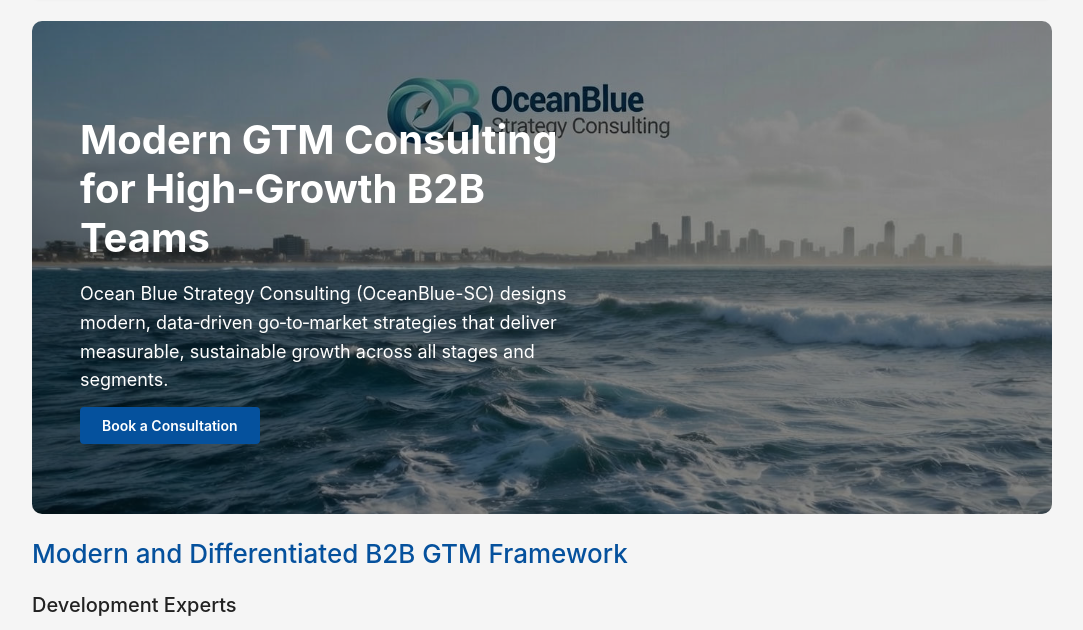
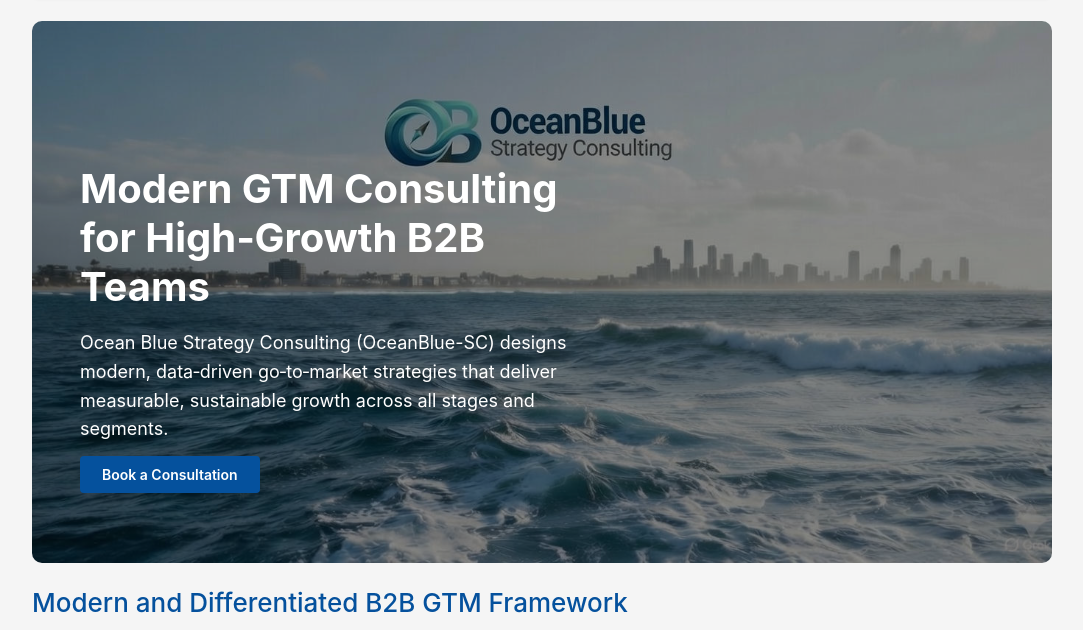
Before and after one commit to jtpriest1/OceanBlueSC, a plain HTML site: page index.html in a window 1280 px wide. Shown: the part 97-727 px from the top of the page, without its empty margins (98-1181 px from the left). Drawn offline with Linux system fonts and the light colour scheme.

Commit message:
Add line break in hero section heading

```diff
--- a/index.html
+++ b/index.html
@@ -26,7 +26,7 @@
 
         <section class="hero">
             <div class="hero-text">
-                <h1>
+                <h1><br>
                     Modern GTM Consulting for High‑Growth B2B Teams</h1>
                 <p>
                     Ocean Blue Strategy Consulting (OceanBlue-SC) designs modern, data‑driven go‑to‑market strategies that deliver measurable, sustainable growth across all stages and segments.
```
